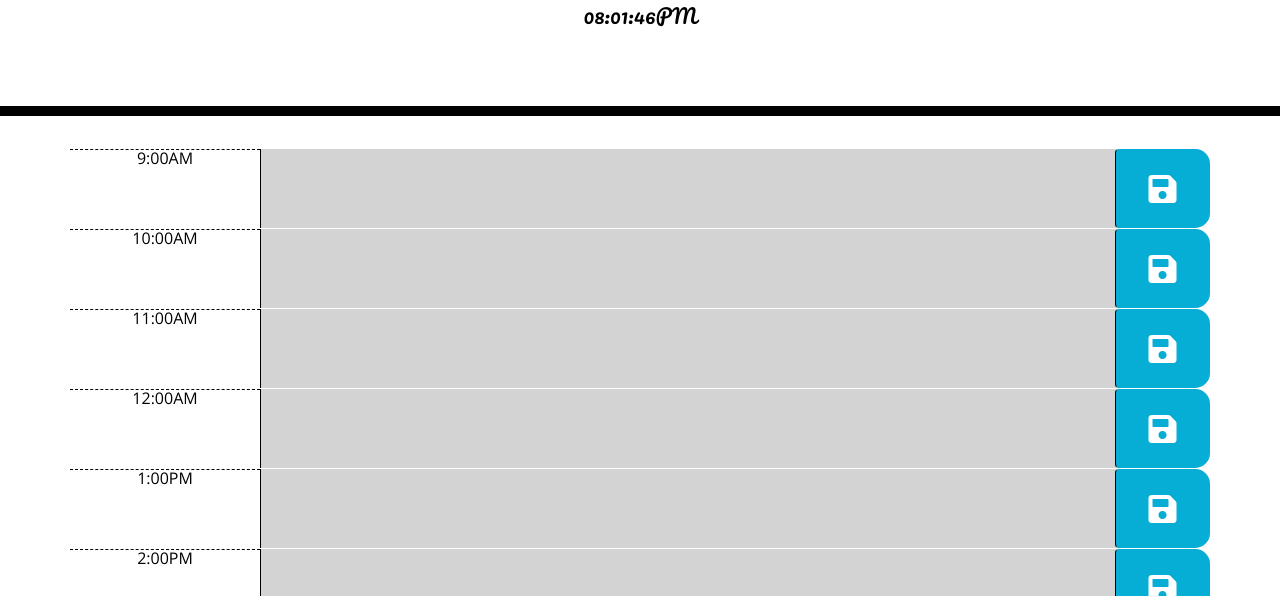
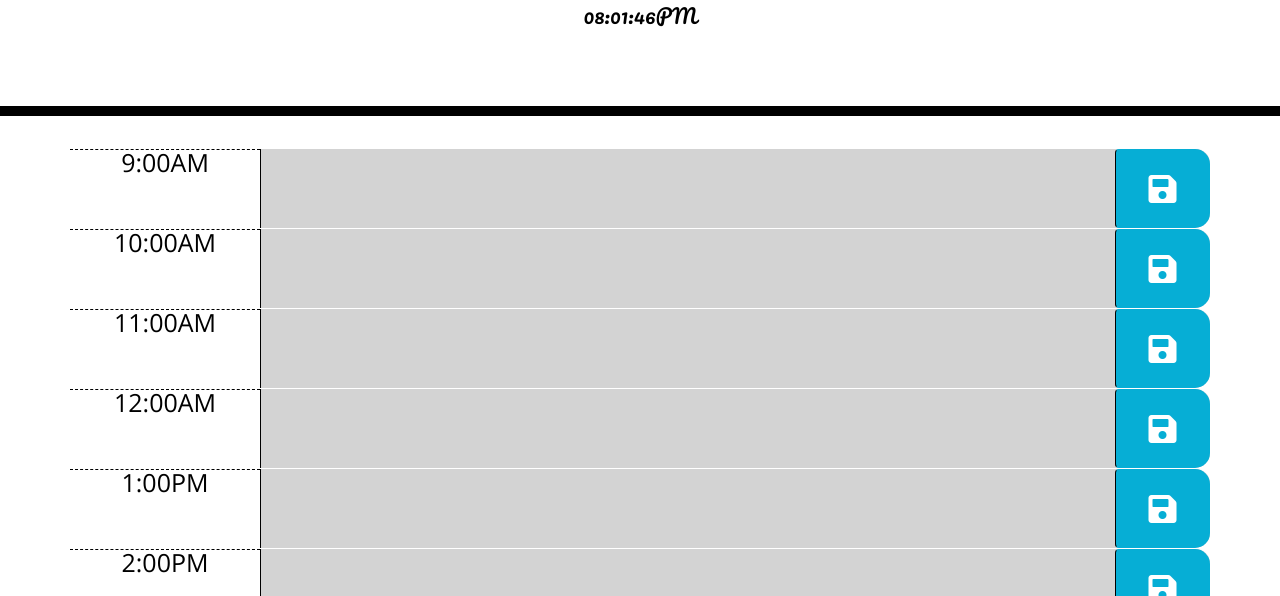
Before and after one commit to wagnergabe/UMN-Challenge-5, a plain HTML site: page index.html in a window 1280 px wide. Shown: the part 204-800 px from the top of the page. Drawn offline with nearby package versions, Linux system fonts and the light colour scheme.

Commit message:
CSS Touchups, App tests

```diff
--- a/assets/style.css
+++ b/assets/style.css
@@ -41,6 +41,8 @@ body {
     background-color: #ffffff;
     color: #000000;
     border-top: 1px dashed #000000;
+    vertical-align: center;
+    font-size: 25px;
   }
 
   .past {
```
Also changed, not shown: index.html (+6 -4 lines).
